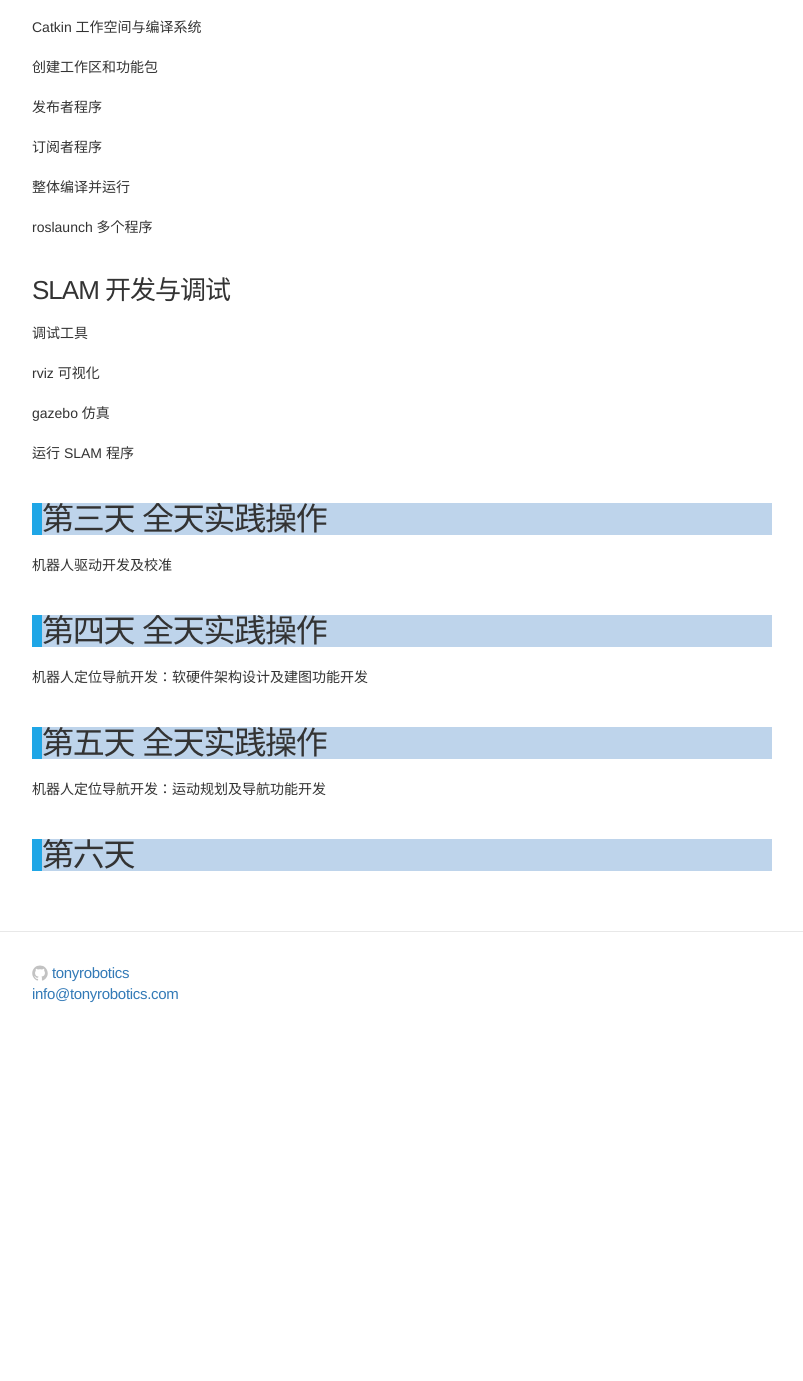
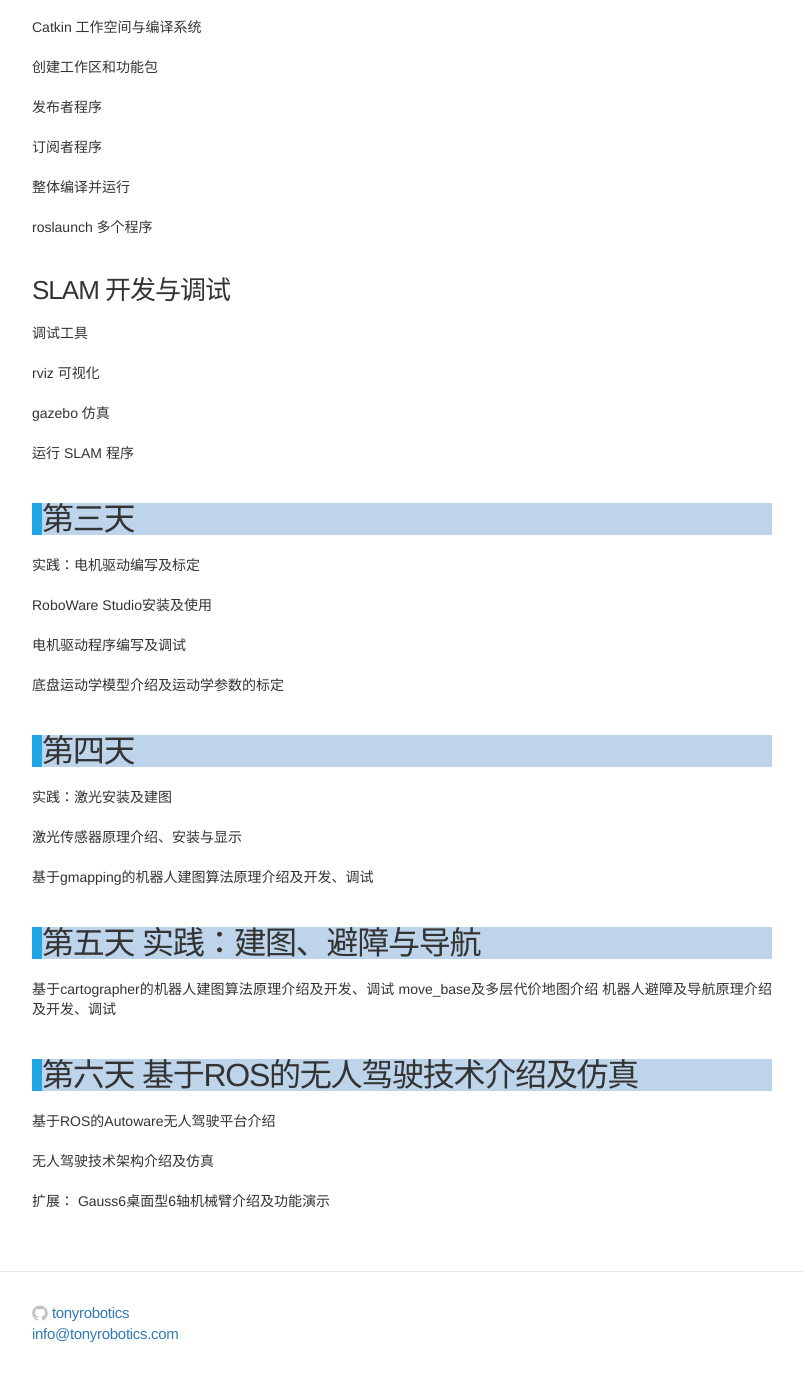
Before and after one commit to TonyRobotics/TonyRobotics.github.io, a Jekyll site: the page built from schedule.md, in a window 1280 px wide and 1400 px high, scrolled down 882 px. Shown: the top 1381 px of the window, without its empty margins (238-1041 px from the left). Built offline with Jekyll 4.4.1, drawn with Linux system fonts in a browser that asks for light colours; nearby versions of some CDN libraries; before the commit the page ends 1942 px from its top, so only the background shows below that.

Commit message:
修改index.md

```diff
--- a/schedule.md
+++ b/schedule.md
@@ -56,16 +56,35 @@ gazebo 仿真
 
 运行 SLAM 程序
 
-## 第三天 全天实践操作
+## 第三天
 
-机器人驱动开发及校准
+实践：电机驱动编写及标定
 
-## 第四天 全天实践操作
+RoboWare Studio安装及使用
 
-机器人定位导航开发：软硬件架构设计及建图功能开发
+电机驱动程序编写及调试
 
-## 第五天 全天实践操作
+底盘运动学模型介绍及运动学参数的标定
 
-机器人定位导航开发：运动规划及导航功能开发
+## 第四天
 
-## 第六天
+实践：激光安装及建图
+
+激光传感器原理介绍、安装与显示
+
+基于gmapping的机器人建图算法原理介绍及开发、调试
+
+## 第五天 实践：建图、避障与导航
+
+基于cartographer的机器人建图算法原理介绍及开发、调试
+move_base及多层代价地图介绍
+机器人避障及导航原理介绍及开发、调试
+
+## 第六天 基于ROS的无人驾驶技术介绍及仿真
+
+基于ROS的Autoware无人驾驶平台介绍
+
+无人驾驶技术架构介绍及仿真
+
+扩展：
+Gauss6桌面型6轴机械臂介绍及功能演示
```
